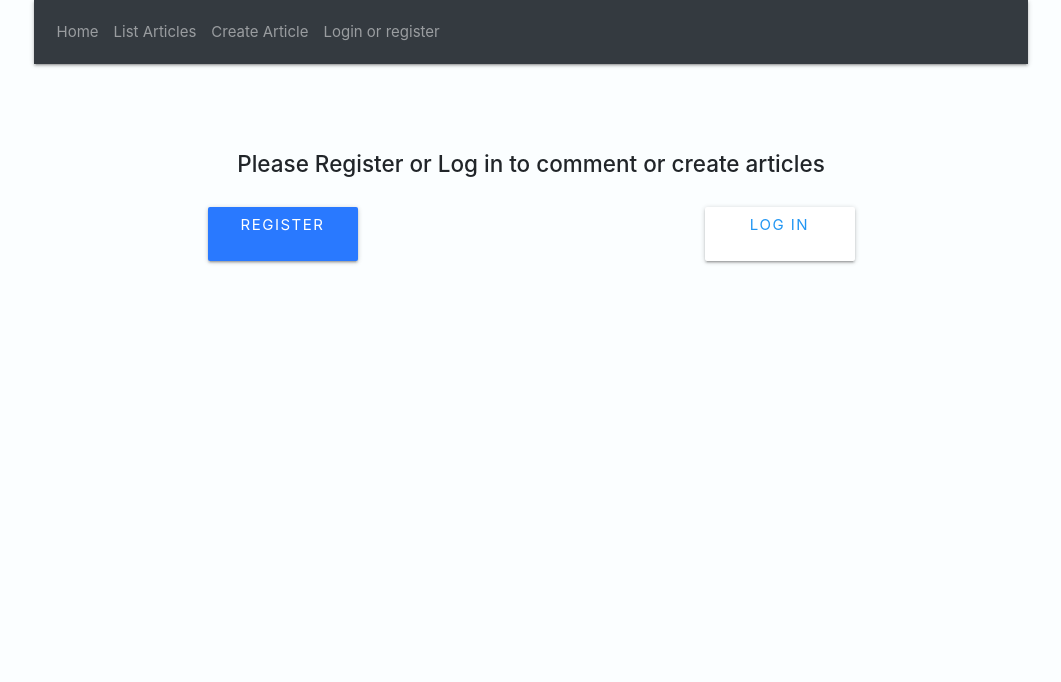
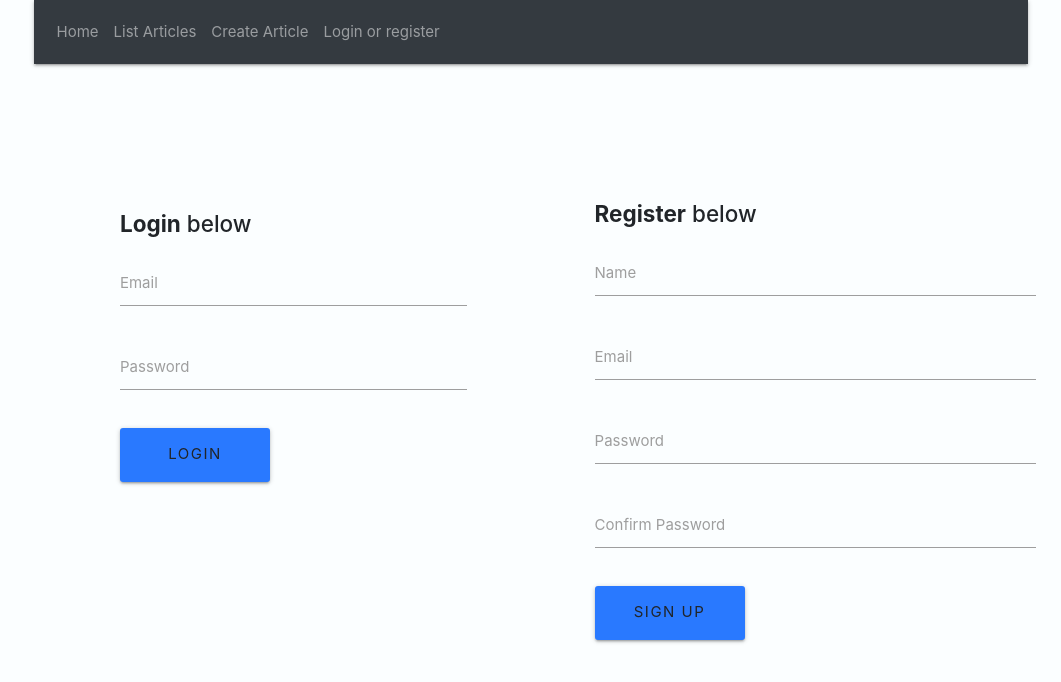
Before and after one commit to Joshuamac2/news-front, a React (Create React App) app: page /landing in a window 1280 px wide. Shown: the top 682 px of the page, without its empty margins (109-1170 px from the left). Built offline with nearby package versions, Linux system fonts and the light colour scheme.

Commit message:
Landing component removed so login and register is displayed together

```diff
--- a/src/App.css
+++ b/src/App.css
@@ -9,6 +9,15 @@ body {
   width: 80%;
   margin: 0 auto;
   background: rgb(251, 254, 255);
+}
+
+.rowC{
+  display:flex; flex-direction:row;
+}
+
+.container2 {
+  position: relative;
+  top: 50px;
 }
 
 .all__news {
--- a/src/app/index.js
+++ b/src/app/index.js
@@ -7,7 +7,7 @@ import { setCurrentUser, logoutUser } from "../api/index";
 import { Provider } from "react-redux";
 import store from "../store";
 
-import { NavBar, Landing } from '../components';
+import { NavBar } from '../components';
 import { ArticlesList, ArticlesInsert } from '../pages';
 import Register from "../components/auth/Register.js";
 import Login from "../components/auth/Login.js";
@@ -42,11 +42,16 @@ function App() {
             <Route path="/" exact>
               <NewsContextProvider><News /></NewsContextProvider>
             </Route>
+            <Route path="/landing" exact>
+              <div className="rowC">
+                <Login />
+                <Register />
+              </div>
+            </Route>
             <Route path="/register" exact component={Register} />
             <Route path="/login" exact component={Login} />
             <Route path="/articles/list" exact component={ArticlesList} />
             <Route path="/articles/create" exact component={ArticlesInsert} />
-            <Route path="/landing" exact component={Landing} />
               <Switch>
                 <PrivateRoute exact path="/dashboard" component={Dashboard} />
               </Switch>
--- a/src/components/Landing.js
+++ /dev/null
@@ -1,47 +0,0 @@
-import React, { Component } from "react";
-import { Link } from "react-router-dom";
-
-class Landing extends Component {
-  render() {
-    return (
-      <div style={{ height: "45vh" }} className="col s12 center-align">
-        <div className="row">
-          <div className="col s12 center-align">
-            <h4>
-              Please Register or Log in to comment or create articles
-            </h4>
-            <br />
-            <div className="col s6">
-              <Link
-                to="/register"
-                style={{
-                  width: "150px",
-                  borderRadius: "2px",
-                  letterSpacing: "1.5px"
-                }}
-                className="btn btn-large waves-effect waves-light hoverable blue accent-3 white-text"
-              >
-                Register
-              </Link>
-            </div>
-            <div className="col s6">
-              <Link
-                to="/login"
-                style={{
-                  width: "150px",
-                  borderRadius: "2px",
-                  letterSpacing: "1.5px"
-                }}
-                className="btn btn-large waves-effect waves-light white blue-text"
-              >
-                Log In
-              </Link>
-            </div>
-          </div>
-        </div>
-      </div>
-    );
-  }
-}
-
-export default Landing;
--- a/src/components/auth/Login.js
+++ b/src/components/auth/Login.js
@@ -1,5 +1,5 @@
 import React, { Component } from "react";
-import { Link } from "react-router-dom";
+// import { Link } from "react-router-dom";
 import PropTypes from "prop-types";
 import { connect } from "react-redux";
 import { loginUser } from "../../api/index";
@@ -56,17 +56,10 @@ class Login extends Component {
       <div className="container">
         <div style={{ marginTop: "4rem" }} className="row">
           <div className="col s8 offset-s2">
-            <Link to="/" className="btn-flat waves-effect">
-              <i className="material-icons left">keyboard_backspace</i> Back to
-              home
-            </Link>
             <div className="col s12" style={{ paddingLeft: "11.250px" }}>
               <h4>
                 <b>Login</b> below
               </h4>
-              <p className="grey-text text-darken-1">
-                Don't have an account? <Link to="/register">Register</Link>
-              </p>
             </div>
             <form noValidate onSubmit={this.onSubmit}>
               <div className="input-field col s12">
@@ -103,7 +96,7 @@ class Login extends Component {
                   {errors.passwordincorrect}
                 </span>
               </div>
-              <div className="col s12" style={{ paddingLeft: "11.250px" }}>
+              <div className="col s12" style={{ paddingLeft: "8" }}>
                 <button
                   style={{
                     width: "150px",
--- a/src/components/auth/Register.js
+++ b/src/components/auth/Register.js
@@ -1,6 +1,6 @@
 
 import React, { Component } from "react";
-import { Link, withRouter } from "react-router-dom";
+import { withRouter } from "react-router-dom";
 import PropTypes from "prop-types";
 import { connect } from "react-redux";
 import { registerUser } from "../../api/index";
@@ -54,20 +54,13 @@ class Register extends Component {
     const { errors } = this.state;
 
     return (
-      <div className="container">
+      <div className="container2">
         <div className="row">
           <div className="col s8 offset-s2">
-            <Link to="/" className="btn-flat waves-effect">
-              <i className="material-icons left">keyboard_backspace</i> Back to
-              home
-            </Link>
             <div className="col s12" style={{ paddingLeft: "11.250px" }}>
               <h4>
                 <b>Register</b> below
               </h4>
-              <p className="grey-text text-darken-1">
-                Already have an account? <Link to="/login">Log in</Link>
-              </p>
             </div>
             <form noValidate onSubmit={this.onSubmit}>
               <div className="input-field col s12">
--- a/src/components/index.js
+++ b/src/components/index.js
@@ -1,5 +1,4 @@
 import Links from './Links'
 import NavBar from './NavBar'
-import Landing from './Landing'
 
-export { Links, NavBar, Landing }
+export { Links, NavBar }
```
